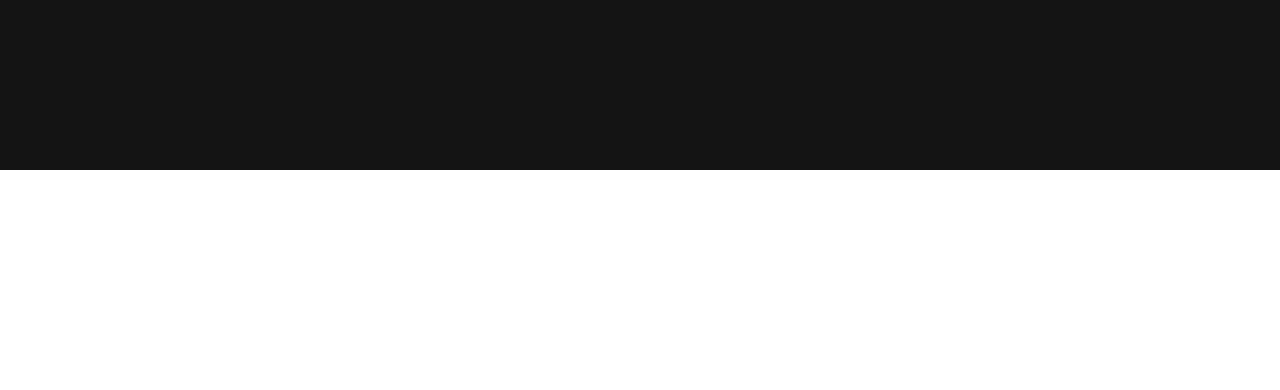
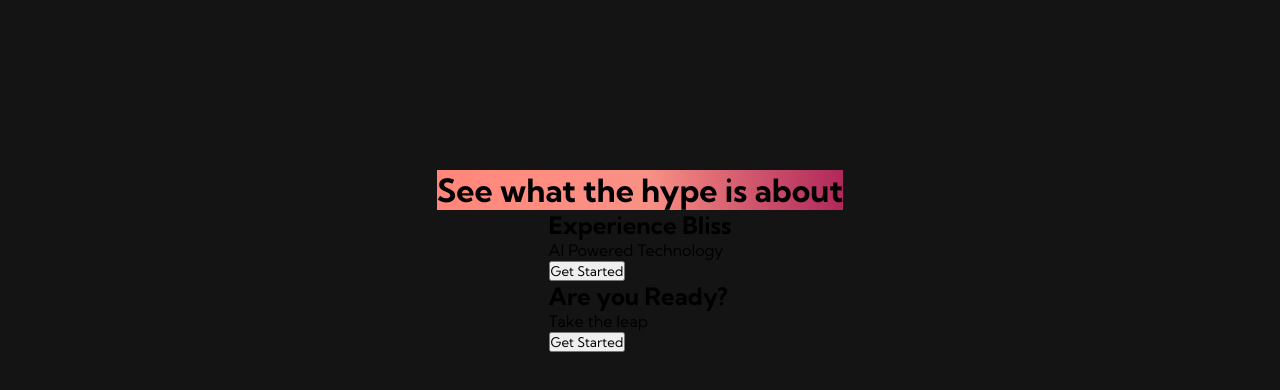
Before and after one commit to pvilldev/pvilldev.github.io, a plain HTML site: page index.html in a window 1280 px wide. Shown: the part 630-1020 px from the top of the page. Before the commit the page ends 800 px from the top, so only its background shows below. Drawn offline with Linux system fonts and the light colour scheme.

Commit message:
adding more stuff and making it colorful

```diff
--- a/index.html
+++ b/index.html
@@ -57,6 +57,24 @@
             </div>
         </div>
 
+
+        <!-- Services  Section-->
+         <div class="services">
+            <h1>See what the hype is about</h1>
+            <div class="services__container">
+                <div class="services__card">
+                    <h2>Experience Bliss</h2>
+                    <p>AI Powered Technology</p>
+                    <button>Get Started</button>
+                </div>
+                <div class="services__card">
+                    <h2>Are you Ready?</h2>
+                    <p>Take the leap</p>
+                    <button>Get Started</button>
+                </div>
+            </div>
+         </div>
+
         <script src="app.js"></script>
     </body>
 </html>
--- a/styles.css
+++ b/styles.css
@@ -370,3 +370,24 @@
         margin: 2.5rem 0;
     }
 }
+
+
+/* Services Section CSS*/
+.services {
+    background: #141414;
+    display: flex;
+    flex-direction: column;
+    align-items: center;
+    height: 100vh;
+}
+
+.services h1 {
+    background-color: #ff8177;
+    background-image: linear-gradient(to right,
+    #ff8177 0%,
+    #ff867a 0%,
+    #ff8c7f 21%,
+    #f99185 52%,
+    #cf556c 78%,
+    #b1285b 100%);
+}
```
